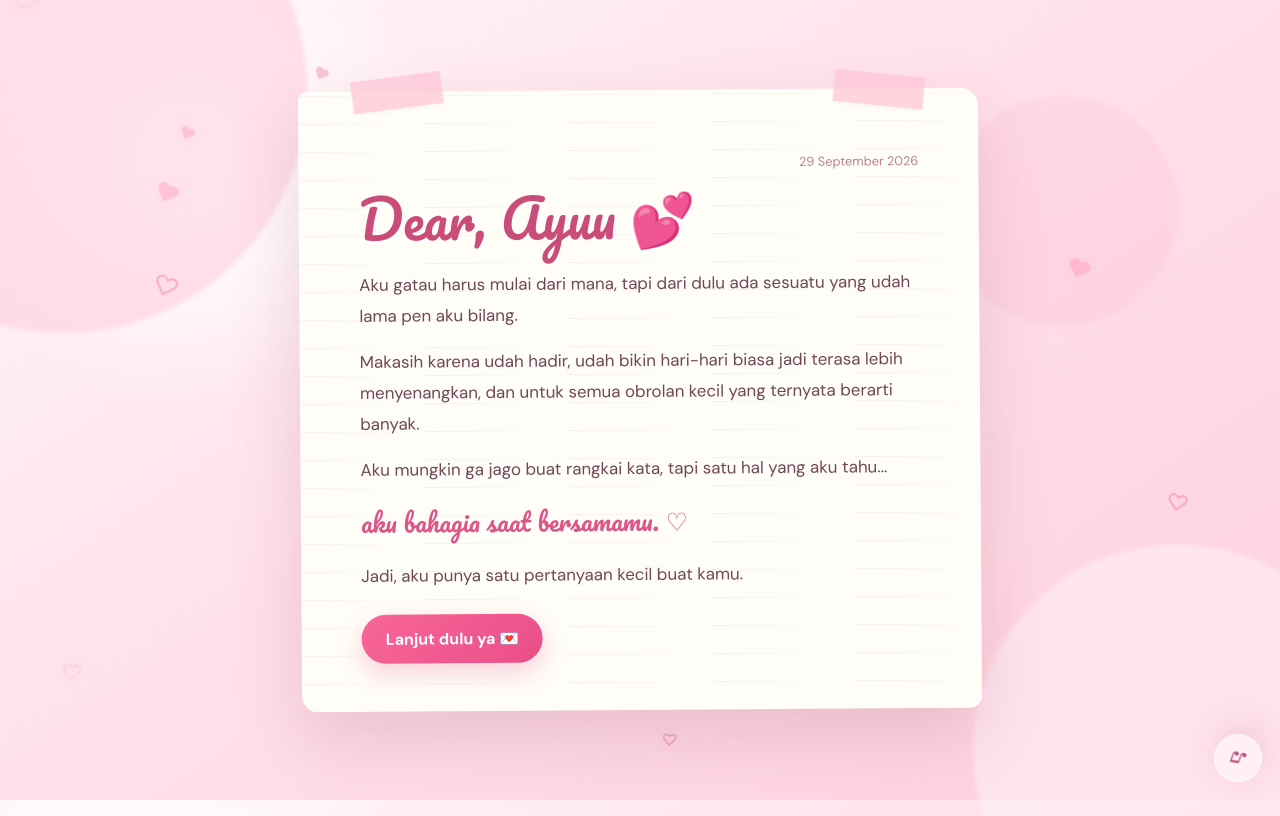
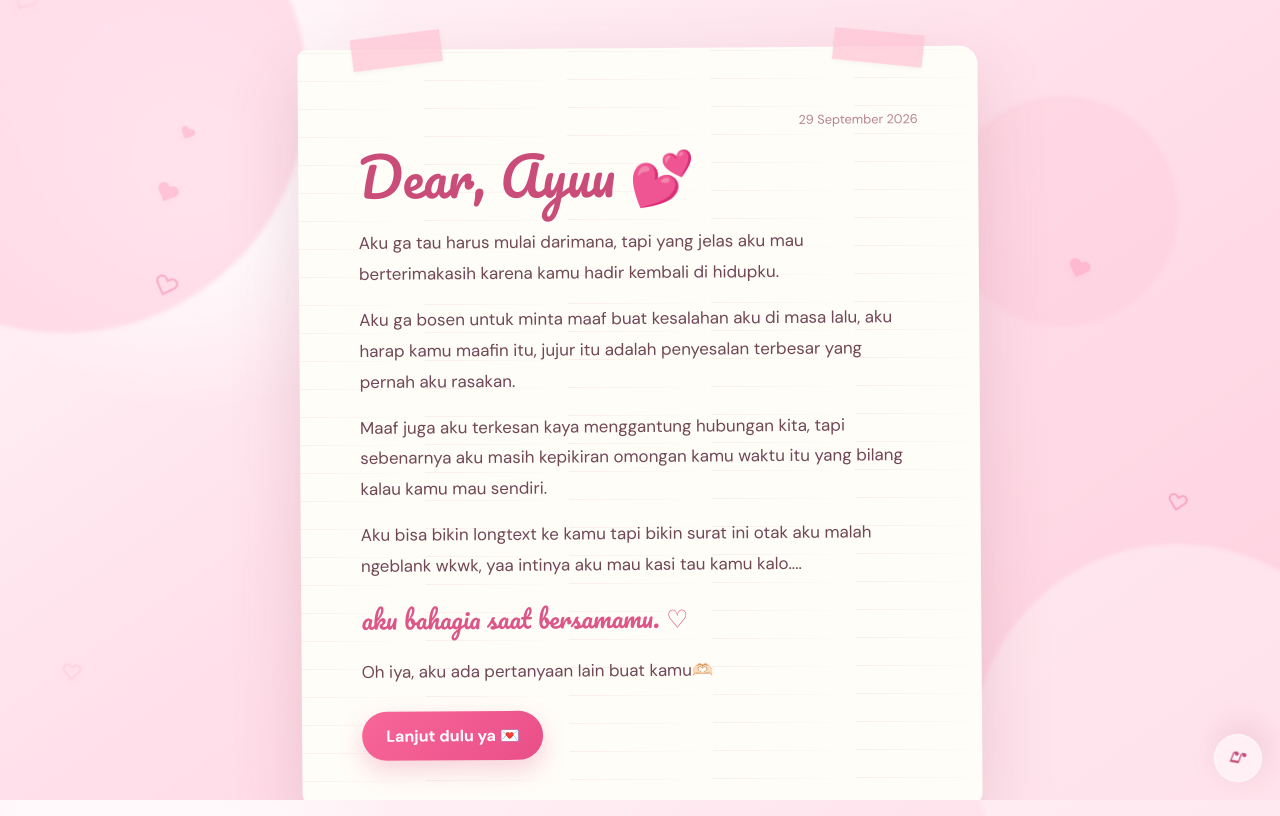
Before and after one commit to not2d4yyy/d4y-confess, a plain HTML site: page index.html in a window 1280 px wide. Both pictures are taken after a click on the button "Buka surat". Drawn offline with Linux system fonts and the light colour scheme.

Commit message:
Update index.html

```diff
--- a/index.html
+++ b/index.html
@@ -46,11 +46,12 @@
         <p class="letter-date" id="letterDate"></p>
         <h2>Dear, Ayuu 💕</h2>
         <div class="letter-body">
-          <p>Aku gatau harus mulai dari mana, tapi dari dulu ada sesuatu yang udah lama pen aku bilang.</p>
-          <p>Makasih karena udah hadir, udah bikin hari-hari biasa jadi terasa lebih menyenangkan, dan untuk semua obrolan kecil yang ternyata berarti banyak.</p>
-          <p>Aku mungkin ga jago buat rangkai kata, tapi satu hal yang aku tahu...</p>
+          <p>Aku ga tau harus mulai darimana, tapi yang jelas aku mau berterimakasih karena kamu hadir kembali di hidupku.</p>
+          <p>Aku ga bosen untuk minta maaf buat kesalahan aku di masa lalu, aku harap kamu maafin itu, jujur itu adalah penyesalan terbesar yang pernah aku rasakan.</p>
+          <p>Maaf juga aku terkesan kaya menggantung hubungan kita, tapi sebenarnya aku masih kepikiran omongan kamu waktu itu yang bilang kalau kamu mau sendiri.</p>
+          <p>Aku bisa bikin longtext ke kamu tapi bikin surat ini otak aku malah ngeblank wkwk, yaa intinya aku mau kasi tau kamu kalo....</p>
           <p class="highlight-text">aku bahagia saat bersamamu. ♡</p>
-          <p>Jadi, aku punya satu pertanyaan kecil buat kamu.</p>
+          <p>Oh iya, aku ada pertanyaan lain buat kamu🫶🏻</p>
         </div>
         <button class="primary-btn" id="continueBtn">Lanjut dulu ya 💌</button>
       </article>
```
